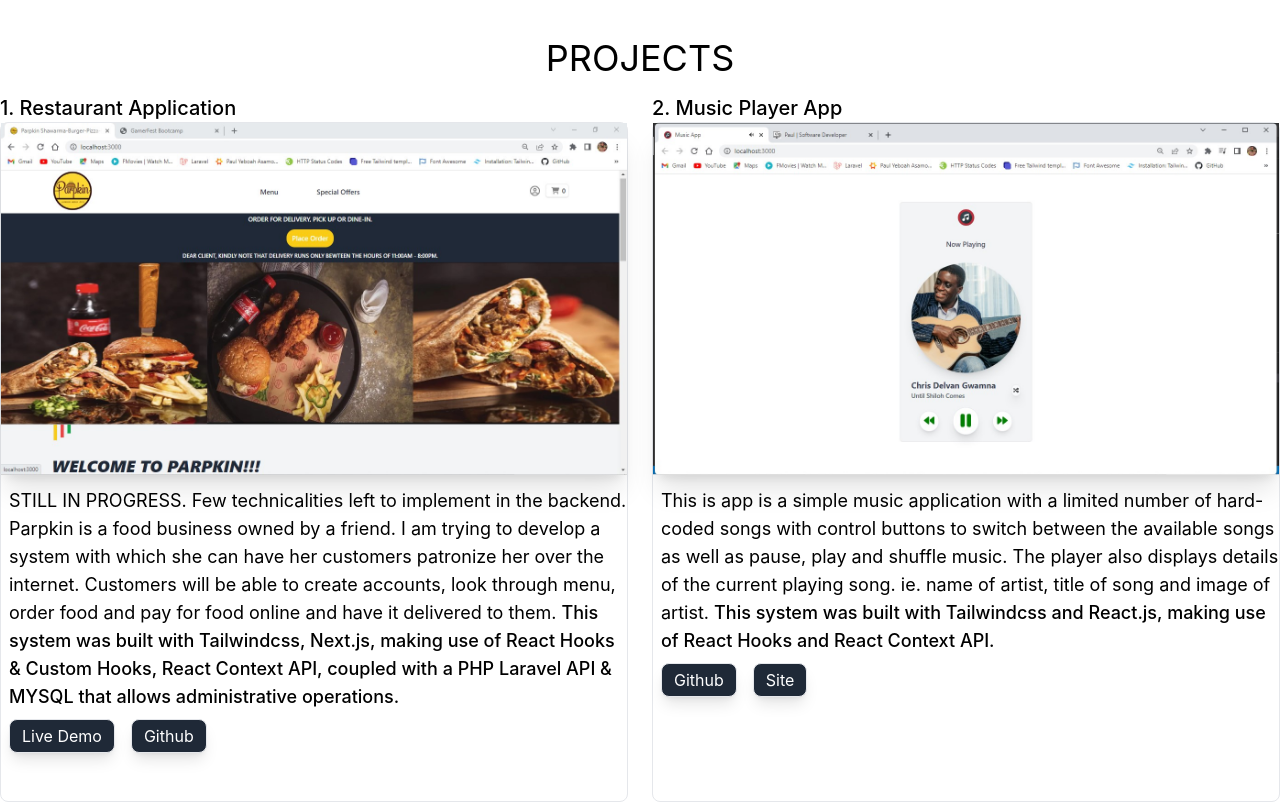
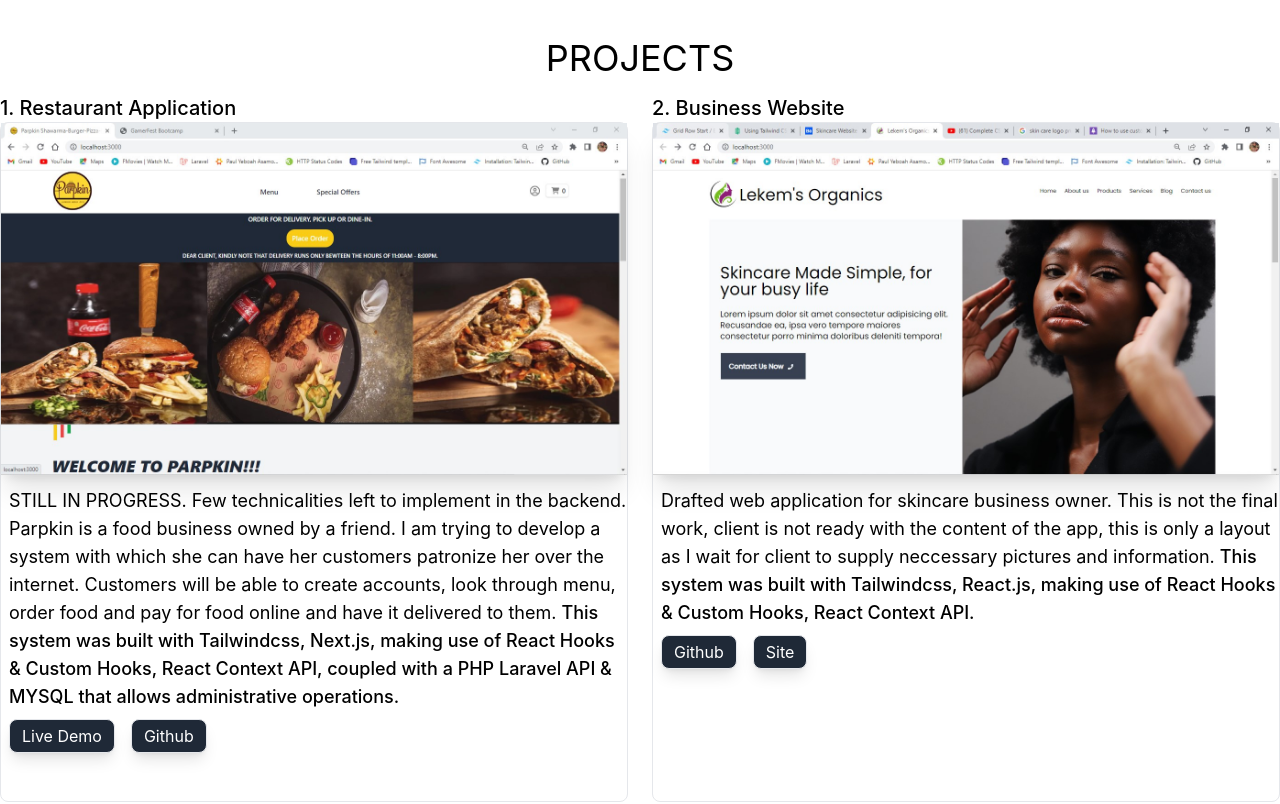
Before and after one commit to paulyeb/portfolio-site, a React (Create React App) app: page / in a window 1280 px wide. Shown: the part 1011-1815 px from the top of the page. Built offline with nearby package versions, Linux system fonts and the light colour scheme.

Commit message:
lekem's organics added to projects

```diff
--- a/src/components/Section/Projects.js
+++ b/src/components/Section/Projects.js
@@ -4,33 +4,44 @@ export default () => {
             id: 1,
             title: "Parpkin",
             image: "/parpkin.jpg",
-            description: 'STILL IN PROGRESS. Few technicalities left to implement in the backend. Parpkin is a food business owned by a friend. I am    trying to develop a system with which she can have her customers patronize her over the internet. Customers will be able to create accounts, look through menu, order food and pay for food online and have it delivered to them.',
-            skills: ' This system was built with Tailwindcss, Next.js, making use of React Hooks & Custom Hooks, React Context API, coupled with a PHP Laravel API & MYSQL that allows administrative operations.',
-            github: 'https://github.com/paulyeb/parpkin',
-            site: '',
-            live_demo: 'https://www.youtube.com/watch?v=bTpimhX0A3o',
+            description: "STILL IN PROGRESS. Few technicalities left to implement in the backend. Parpkin is a food business owned by a friend. I am    trying to develop a system with which she can have her customers patronize her over the internet. Customers will be able to create accounts, look through menu, order food and pay for food online and have it delivered to them.",
+            skills: " This system was built with Tailwindcss, Next.js, making use of React Hooks & Custom Hooks, React Context API, coupled with a PHP Laravel API & MYSQL that allows administrative operations.",
+            github: "https://github.com/paulyeb/parpkin",
+            site: "",
+            live_demo: "https://www.youtube.com/watch?v=bTpimhX0A3o",
             theme: "Restaurant Application"
         },
         {
             id: 2,
-            title: "Music Player App",
-            image: "/music-app.jpg",
-            description: 'This is app is a simple music application with a limited number of hard-coded songs with control buttons to switch between the available songs as well as pause, play and shuffle music. The player also displays details of the current playing song. ie. name of artist, title of song and image of artist.',
-            skills: ' This system was built with Tailwindcss and React.js, making use of React Hooks and React Context API.',
-            github: 'https://github.com/paulyeb/music-player-app',
-            site: 'https://xmusic-app.herokuapp.com',
-            live_demo: '',
-            theme: "Music Player App"
+            title: "Lekem's Organics",
+            image: "/lekem's organics.jpg",
+            description: "Drafted web application for skincare business owner. This is not the final work, client is not ready with the content of the app, this is only a layout as I wait for client to supply neccessary pictures and information.",
+            skills: " This system was built with Tailwindcss, React.js, making use of React Hooks & Custom Hooks, React Context API.",
+            github: "https://github.com/paulyeb/lekem's organics",
+            site: "https://lekemsorganics.herokuapp.com/",
+            live_demo: "",
+            theme: "Business Website"
         },
         {
             id: 3,
+            title: "Music Player App",
+            image: "/music-app.jpg",
+            description: "This is app is a simple music application with a limited number of hard-coded songs with control buttons to switch between the available songs as well as pause, play and shuffle music. The player also displays details of the current playing song. ie. name of artist, title of song and image of artist.",
+            skills: " This system was built with Tailwindcss and React.js, making use of React Hooks and React Context API.",
+            github: "https://github.com/paulyeb/music-player-app",
+            site: "https://xmusic-app.herokuapp.com",
+            live_demo: "",
+            theme: "Music Player App"
+        },
+        ,{
+            id: 4,
             title: "Gamerfest",
             image: "/gamefest.jpg",
-            description: 'This one of my early works, more of a follow along from a tutorial course, but refactored into my own theme, coded out of memory without reference to the course after sometime of studying.',
-            skills: 'This system was built with HTML, Javascript and Bootstrap.',
-            github: 'https://github.com/paulyeb/GamerFest',
-            site: 'https://gamerfest.herokuapp.com',
-            live_demo: '',
+            description: "This one of my early works, more of a follow along from a tutorial course, but refactored into my own theme, coded out of memory without reference to the course after sometime of studying.",
+            skills: "This system was built with HTML, Javascript and Bootstrap.",
+            github: "https://github.com/paulyeb/GamerFest",
+            site: "https://gamerfest.herokuapp.com",
+            live_demo: "",
             theme: "Bootcamp Registration Interface"
         }
     ]
```
Also changed, not shown: public/lekem's organics.jpg (added).
